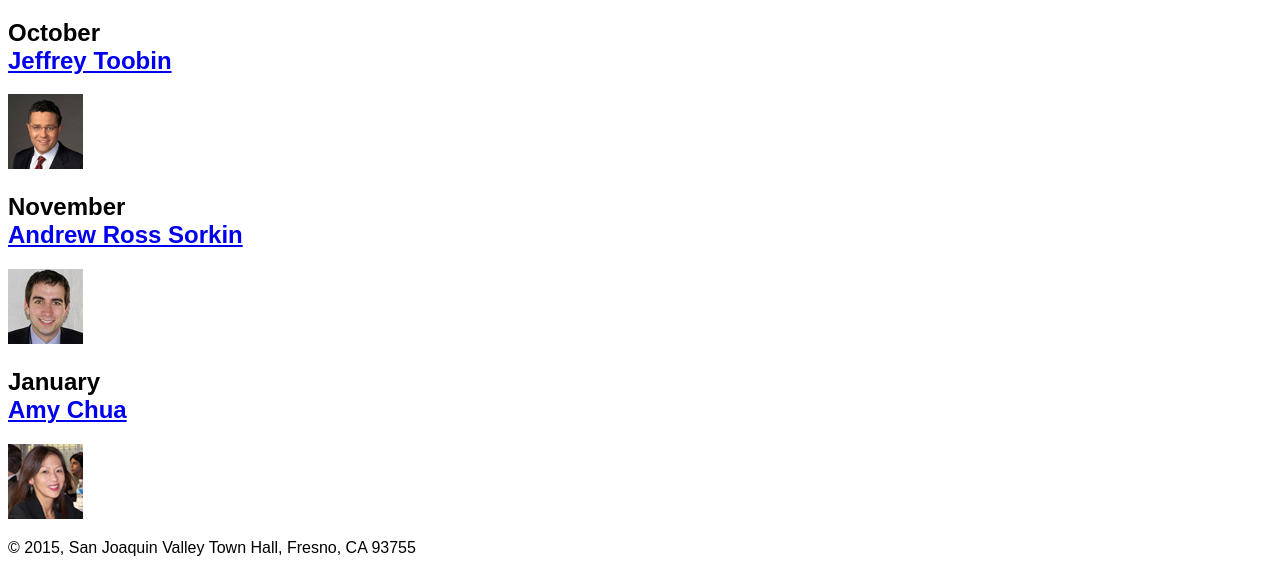
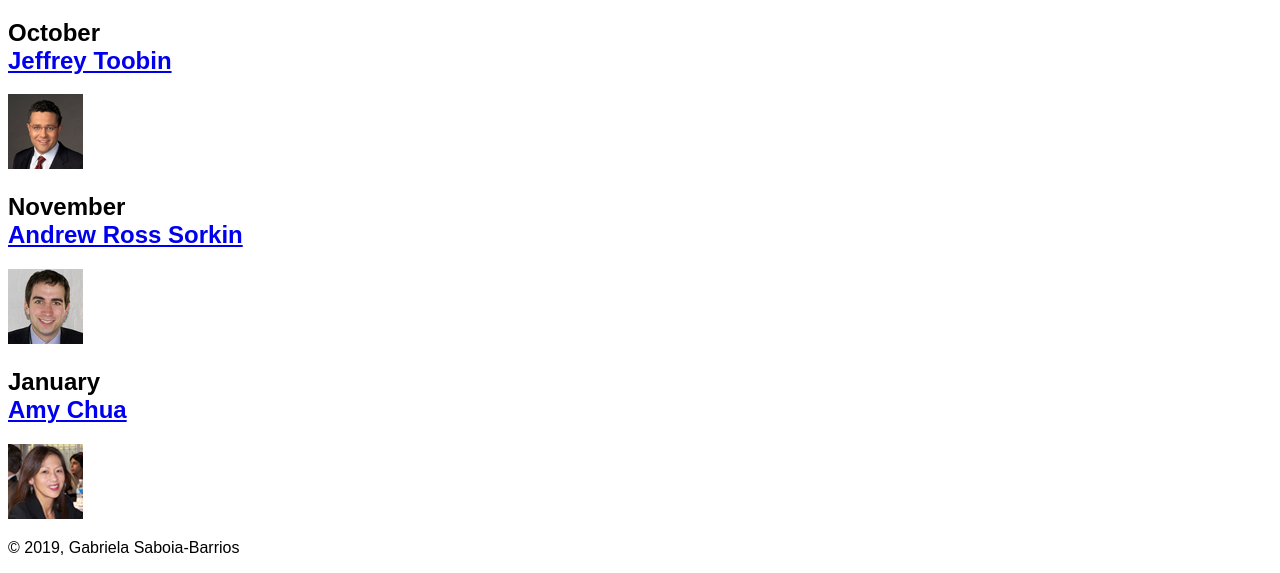
Before and after one commit to GabrielaSaboia/A08, a plain HTML site: page index.html in a window 1280 px wide. Shown: the part 415-988 px from the top of the page. Drawn offline with Linux system fonts and the light colour scheme.

Commit message:
updated copyright info

```diff
--- a/index.html
+++ b/index.html
@@ -49,7 +49,7 @@
 
 	</main>
 	<footer>
-        <p>&copy; 2015, San Joaquin Valley Town Hall, Fresno, CA 93755</p>
+        <p>&copy; 2019, Gabriela Saboia-Barrios</p>
 	</footer>
 </body>
 </html>
```
